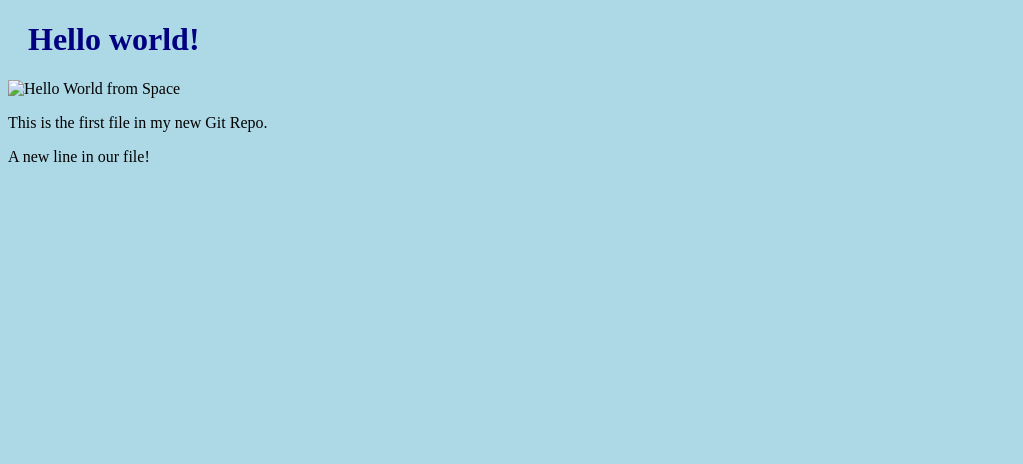
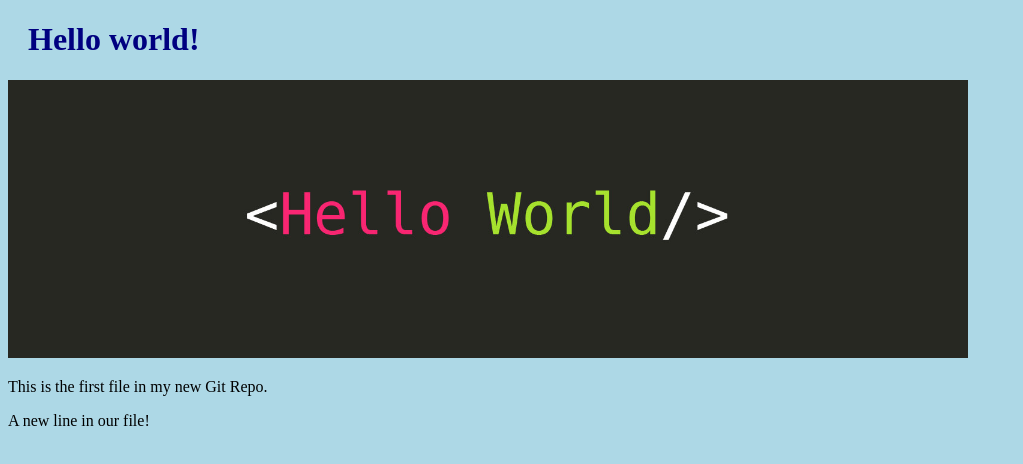
Before and after one commit to maxmosua/hello-world, a plain HTML site: page index.html in a window 1280 px wide. Shown: the whole page, without its empty margins (0-1023 px from the left). Drawn offline with Linux system fonts and the light colour scheme.

Commit message:
upload image for index.html

```diff
--- a/index.html
+++ b/index.html
@@ -7,7 +7,7 @@
 <body>
 
 <h1>Hello world!</h1>
-<div><img src="hello_world.jpg" alt="Hello World from Space"
+<div><img src="hello-world.jpg" alt="Hello World from Space"
 style="width:100%;max-width:960px"></div>
 <p>This is the first file in my new Git Repo.</p>
 <p>A new line in our file!</p>
```
